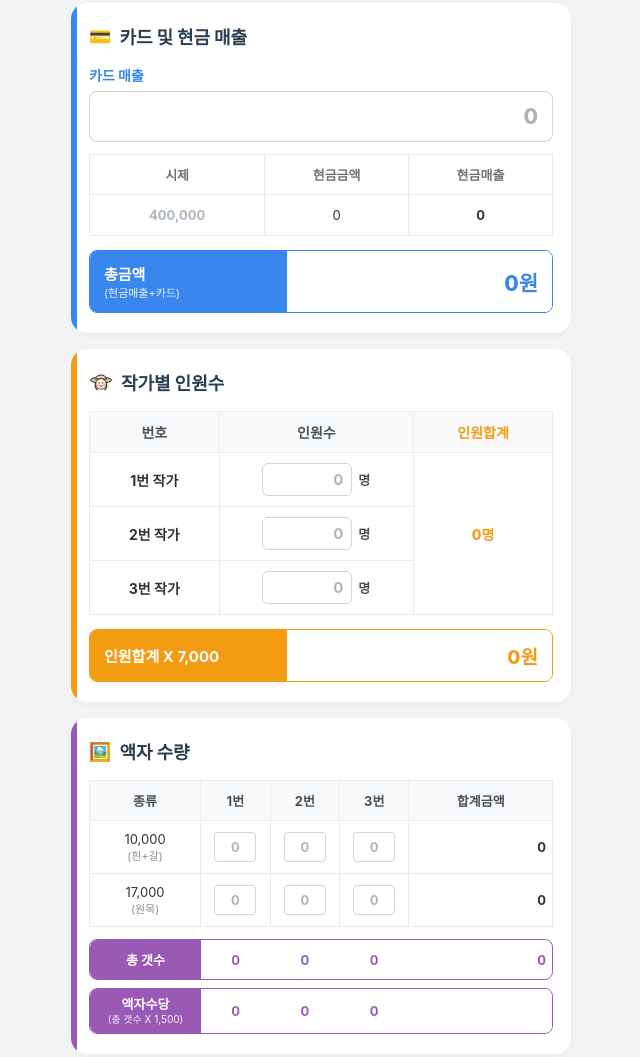
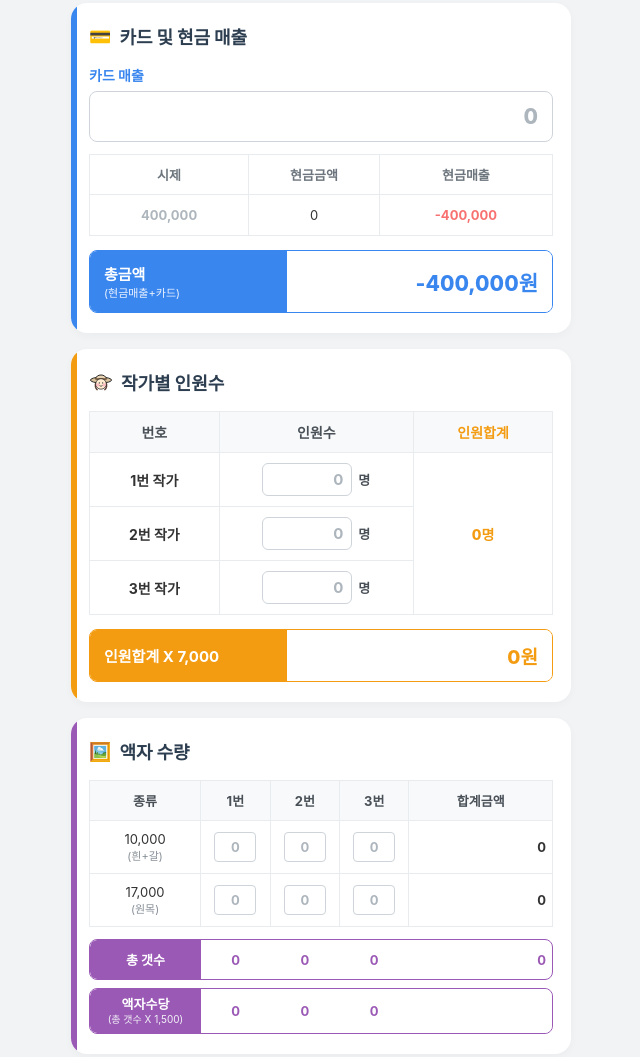
Before and after one commit to masher0093-collab/dotori_calculator, a plain HTML site: page jeju_aewol/index.html in a window 1280 px wide. Shown: the part 698-1755 px from the top of the page, without its empty margins (319-959 px from the left). Drawn offline with Linux system fonts and the light colour scheme.

Commit message:
Update index.html
코드 수정

```diff
--- a/jeju_aewol/index.html
+++ b/jeju_aewol/index.html
@@ -6,8 +6,8 @@
     <title>도토리 애월점 정산기</title>
 
     <!-- 📱 원본 PNG 이미지를 완벽하게 반영한 파비콘 및 모바일 앱 아이콘 -->
-    <link rel="icon" type="image/png" href="https://github.com/masher0093-collab/dotori_calculator/blob/main/jeju_aewol/Image/DOTORI_Aweol.png">
-    <link rel="apple-touch-icon" href="https://github.com/masher0093-collab/dotori_calculator/blob/main/jeju_aewol/Image/DOTORI_Aweol.png">
+    <link rel="icon" type="image/png" href="https://raw.githubusercontent.com/masher0093-collab/DOTORI_Aewol.html/main/DOTORI_Aweol.png">
+    <link rel="apple-touch-icon" href="https://raw.githubusercontent.com/masher0093-collab/DOTORI_Aewol.html/main/DOTORI_Aweol.png">
 
     <style>
         * {
@@ -913,3 +913,109 @@
                 input.parentElement.querySelector('.amount-display').textContent = amount.toLocaleString() + '원';
                 totalCash += amount;
             });
+            document.getElementById('total-cash-calc').textContent = totalCash.toLocaleString() + '원';
+            document.getElementById('cash-total-display').textContent = totalCash.toLocaleString();
+
+            // 2. 카드 및 현금 매출 (시제 400,000원 고정)
+            const sije = 400000;
+            const netCashSales = totalCash - sije;
+            const netCashSalesEl = document.getElementById('net-cash-sales');
+            netCashSalesEl.textContent = netCashSales.toLocaleString();
+
+            if (netCashSales < 0) {
+                netCashSalesEl.style.color = '#f87171';
+            } else {
+                netCashSalesEl.style.color = '#3a86ef';
+            }
+
+            const cardSales = getNumericVal('#card-sales-input');
+            const grandTotalSales = netCashSales + cardSales;
+            document.getElementById('grand-total-sales').textContent = grandTotalSales.toLocaleString() + '원';
+
+            // 3. 액자 수량
+            let total10000 = 0;
+            let total17000 = 0;
+            let a1Cnt = 0, a2Cnt = 0, a3Cnt = 0;
+
+            const frameInputs = document.querySelectorAll('.frame-input');
+            frameInputs.forEach(input => {
+                const count = getNumericVal(input);
+                const price = parseInt(input.getAttribute('data-price'));
+                const author = input.getAttribute('data-author');
+
+                if (price === 10000) total10000 += count * price;
+                if (price === 17000) total17000 += count * price;
+
+                if (author === '1') a1Cnt += count;
+                if (author === '2') a2Cnt += count;
+                if (author === '3') a3Cnt += count;
+            });
+
+            document.getElementById('frame-10000-total').textContent = total10000.toLocaleString();
+            document.getElementById('frame-17000-total').textContent = total17000.toLocaleString();
+
+            document.getElementById('author1-total-cnt').textContent = a1Cnt;
+            document.getElementById('author2-total-cnt').textContent = a2Cnt;
+            document.getElementById('author3-total-cnt').textContent = a3Cnt;
+
+            document.getElementById('author1-subsidy').textContent = (a1Cnt * 1500).toLocaleString();
+            document.getElementById('author2-subsidy').textContent = (a2Cnt * 1500).toLocaleString();
+            document.getElementById('author3-subsidy').textContent = (a3Cnt * 1500).toLocaleString();
+
+            const frameGrandTotal = total10000 + total17000;
+            document.getElementById('frame-grand-total').textContent = frameGrandTotal.toLocaleString();
+
+            // 4. 작가별 인원수
+            let totalHeadcount = 0;
+            const headInputs = document.querySelectorAll('.author-headcount');
+            headInputs.forEach(input => {
+                totalHeadcount += getNumericVal(input);
+            });
+            document.getElementById('total-headcount').textContent = totalHeadcount;
+            const headcountAmount = totalHeadcount * 7000;
+            document.getElementById('total-headcount-amount').textContent = headcountAmount.toLocaleString() + '원';
+
+            // 5. 기타 항목
+            const postcardAmount = getNumericVal('#etc-postcard-input');
+
+            // 6. 차액 계산
+            const expectedSales = headcountAmount + frameGrandTotal + postcardAmount;
+            const difference = grandTotalSales - expectedSales;
+
+            const diffContainer = document.getElementById('diff-container');
+            const diffAmountSpan = document.getElementById('diff-amount');
+
+            diffAmountSpan.textContent = difference.toLocaleString() + '원';
+
+            diffContainer.classList.remove('negative');
+            if (difference < 0) {
+                diffContainer.classList.add('negative');
+            }
+        }
+
+        function confirmReset() {
+            if (confirm("정말 초기화 하시겠습니까?")) {
+                const numInputs = document.querySelectorAll('.num-input');
+                numInputs.forEach(input => {
+                    input.value = '0';
+                    updateInputColor(input);
+                });
+
+                const currencyInputs = document.querySelectorAll('.currency-input');
+                currencyInputs.forEach(input => {
+                    input.value = '0 원';
+                    input.style.color = '#adb5bd';
+                });
+
+                calculateAll();
+            }
+        }
+
+        window.onload = function() {
+            setupNumberInputs();
+            setupCurrencyInputs();
+            calculateAll();
+        };
+    </script>
+</body>
+</html>
```
